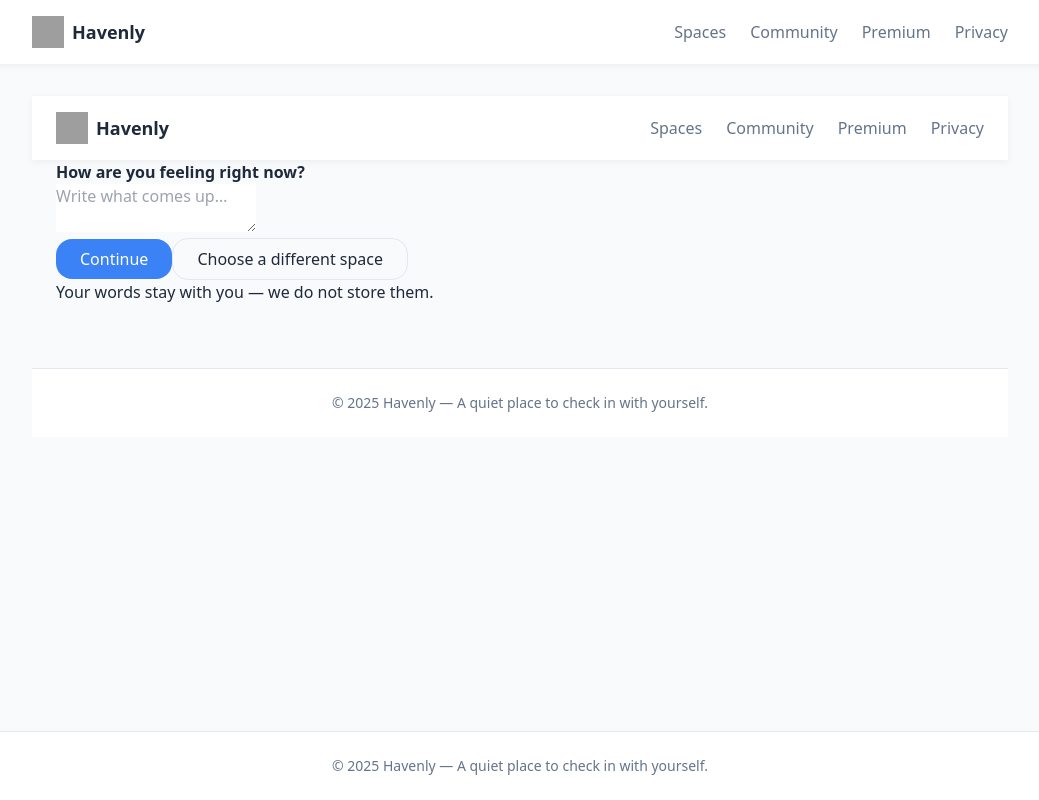
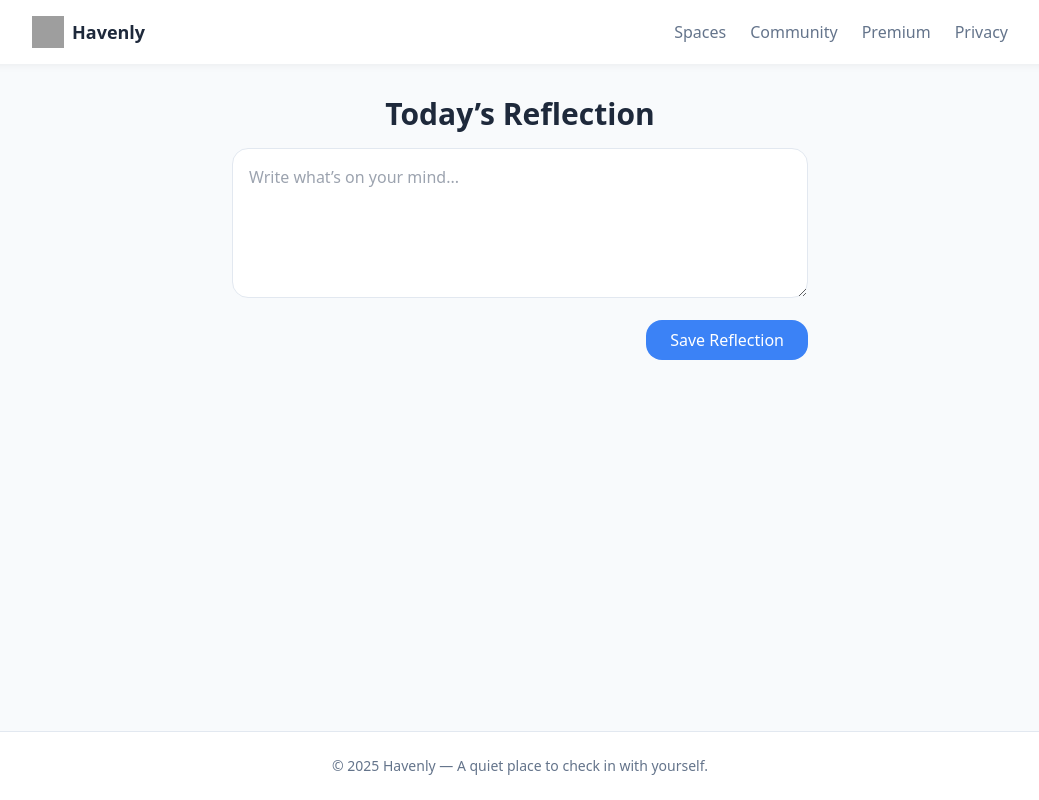
Before and after one commit to Khrboshi/havenly, a Next.js app: page /reflect in a window 1280 px wide. Shown: the whole page, without its empty margins (120-1159 px from the left). Built offline with nearby package versions, Linux system fonts and the light colour scheme; grey boxes are pictures that could not be loaded.

Commit message:
Update reflect.js

```diff
--- a/pages/reflect.js
+++ b/pages/reflect.js
@@ -1,63 +1,43 @@
-import { useState } from 'react'
-import Header from '../components/Header'
-import Footer from '../components/Footer'
-import Link from 'next/link'
+"use client";
+import Head from "next/head";
+import { useState } from "react";
 
-const prompts = [
-  "How are you feeling right now?",
-  "What is taking up space in your mind?",
-  "What is one small thing that might help today?"
-]
+export default function Reflect() {
+  const [text, setText] = useState("");
+  const [saved, setSaved] = useState(false);
 
-export default function Reflect(){
-  const [index,setIndex] = useState(0)
-  const [text,setText] = useState('')
-  const [notes,setNotes] = useState([])
-
-  function next(){
-    if(!text.trim()) return
-    setNotes(prev=>[...prev, text.trim()])
-    setText('')
-    setIndex(i=>i+1)
-  }
-
-  function restart(){
-    setIndex(0); setText(''); setNotes([])
-  }
-
-  if(index >= prompts.length){
-    return (
-      <>
-        <Header/>
-        <main className="container reflect-end">
-          <h2>You're done — thank you for being here.</h2>
-          <div className="result-card">
-            {notes.map((n,i)=>(<p key={i}>• {n}</p>))}
-          </div>
-          <p className="muted">This reflection is private and was not saved.</p>
-          <div className="row">
-            <Link href="/rooms"><a className="btn-ghost">Back to Spaces</a></Link>
-            <button className="btn-primary" onClick={restart}>Do another</button>
-          </div>
-        </main>
-        <Footer/>
-      </>
-    )
-  }
+  const saveReflection = () => {
+    if (typeof window !== "undefined") {
+      localStorage.setItem("todayReflection", text);
+      setSaved(true);
+      setTimeout(() => setSaved(false), 2000);
+    }
+  };
 
   return (
     <>
-      <Header/>
-      <main className="container reflect">
-        <h2>{prompts[index]}</h2>
-        <textarea value={text} onChange={e=>setText(e.target.value)} placeholder="Write what comes up…"/>
-        <div className="row">
-          <button className="btn-primary" onClick={next} disabled={!text.trim()}>Continue</button>
-          <Link href="/rooms"><a className="btn-ghost">Choose a different space</a></Link>
+      <Head>
+        <title>Reflect — Havenly</title>
+      </Head>
+      <h1 className="text-3xl font-semibold mb-4 text-center">Today’s Reflection</h1>
+      <div className="max-w-xl mx-auto">
+        <textarea
+          className="w-full border border-border rounded-xl p-4 focus:ring-2 focus:ring-primary outline-none min-h-[150px]"
+          placeholder="Write what’s on your mind..."
+          value={text}
+          onChange={(e) => setText(e.target.value)}
+        />
+        <div className="text-right mt-4">
+          <button onClick={saveReflection} className="btn-primary">
+            Save Reflection
+          </button>
         </div>
-        <p className="muted">Your words stay with you — we do not store them.</p>
-      </main>
-      <Footer/>
+        {saved && (
+          <p className="text-green-600 mt-2 text-right text-sm">
+            Saved locally. You’re doing great.
+          </p>
+        )}
+      </div>
     </>
-  )
+  );
 }
```
